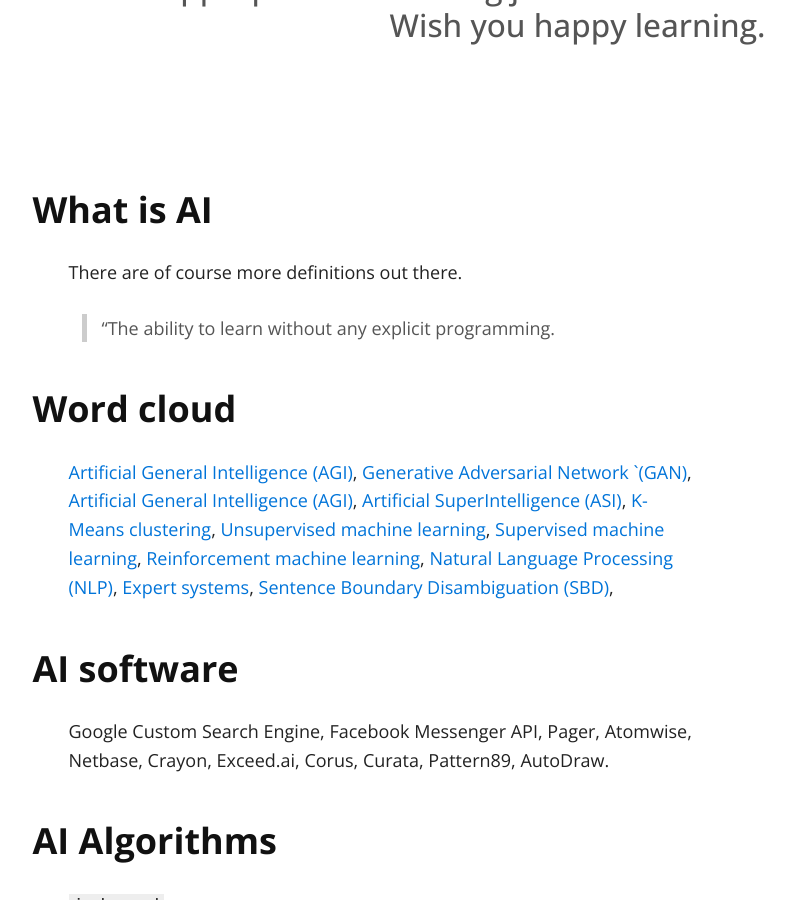
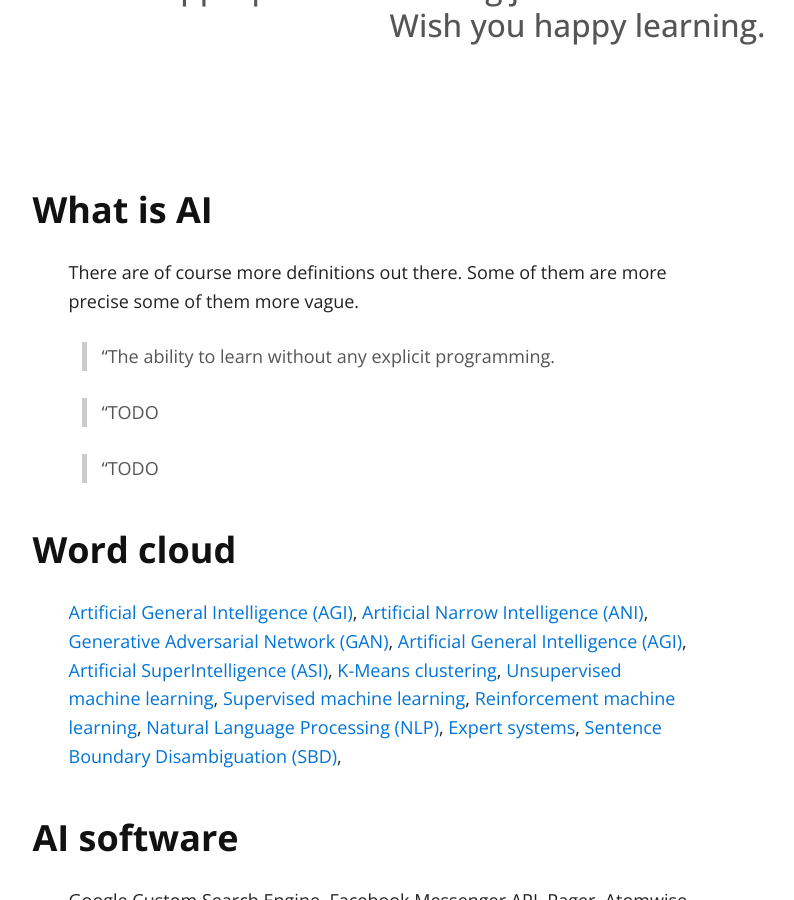
Before and after one commit to peterszatmary/ai, a Jekyll site: the page built from index.md, in a window 1280 px wide and 900 px high, scrolled down 626 px. Shown: the whole window, without its empty margins (259-1053 px from the left). Built offline with Jekyll 4.4.1, drawn with Linux system fonts in a browser that asks for light colours; nearby versions of some CDN libraries.

Commit message:
minor changes

```diff
--- a/index.md
+++ b/index.md
@@ -6,14 +6,20 @@ layout: default
 
 ### What is AI
 
-There are of course more definitions out there.
+There are of course more definitions out there. Some of them are more precise some of them more vague.
+
 
 > "The ability to learn without any explicit programming.
+
+> "TODO
+
+> "TODO
 
 ### Word cloud
 
 <a href="" target="_blank">Artificial General Intelligence (AGI)</a>,
-<a href="" target="_blank">Generative Adversarial Network `(GAN)</a>,
+<a href="" target="_blank">Artificial Narrow Intelligence (ANI)</a>,
+<a href="" target="_blank">Generative Adversarial Network (GAN)</a>,
 <a href="" target="_blank">Artificial General Intelligence (AGI)</a>,
 <a href="" target="_blank">Artificial SuperIntelligence (ASI)</a>,
 <a href="" target="_blank">K-Means clustering</a>,
```
